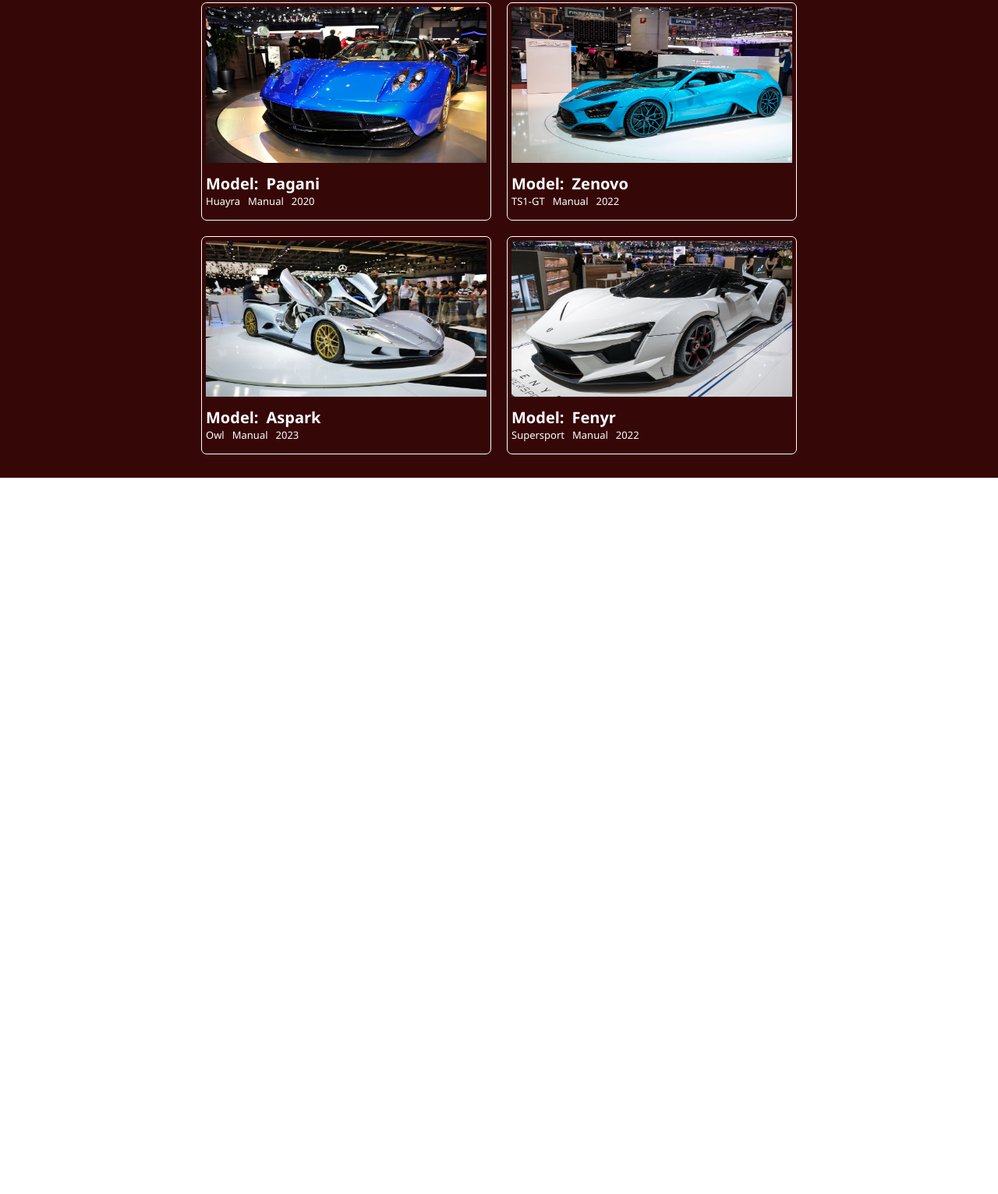
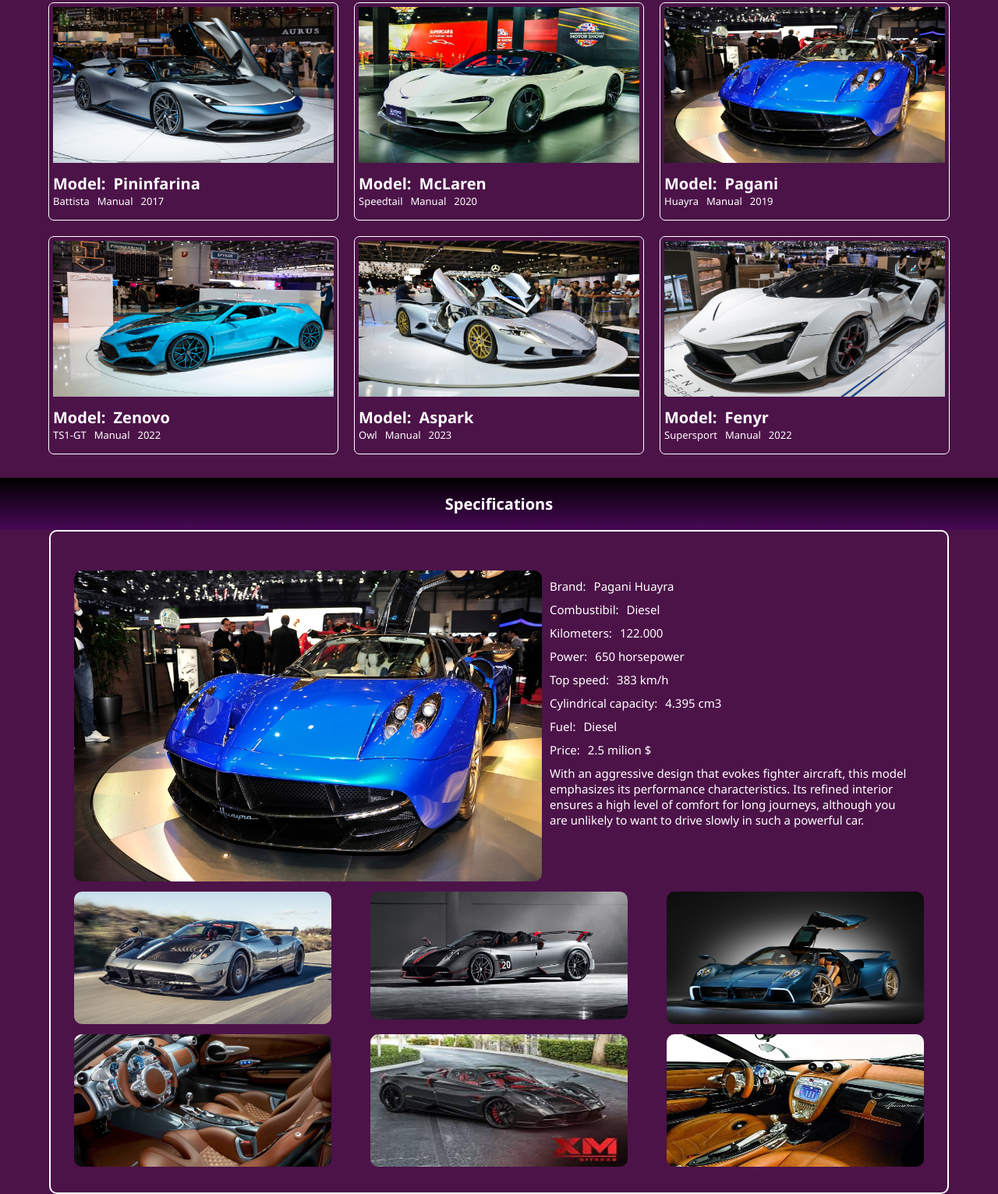
Before and after one commit to alex100588/cars-website, a plain HTML site: page index.html in a window 1280 px wide. Shown: the part 174-1706 px from the top of the page at 78% size. Before the commit the page ends 800 px from the top, so only its background shows below. Drawn offline with Linux system fonts and the light colour scheme.

Commit message:
a doua pagina

```diff
--- a/index.html
+++ b/index.html
@@ -12,16 +12,52 @@
         <img class="logo" src="images/logo.jpg" alt="logo" />
       </a>
       <nav class="navbar">
-        <a href="" class="nav-link">Home</a>
-        <a href="" class="nav-link">Specifications</a>
+        <a href="#home" class="nav-link">Home</a>
+        <a href="#specifications" class="nav-link">Specifications</a>
         <a href="" class="nav-link">Contact</a>
       </nav>
     </header>
     <main>
-      <section class="page-details">
+      <!-- Home page -->
+      <section id="home" class="page-details">
         <h2>Super car models</h2>
-        <div id="home">
+        <div class="home">
           <div class="cars">
+            <div class="car">
+              <img
+                src="images/Pininfarina-Battista.jpg"
+                alt="Pininfarina-Battista.jpg"
+              />
+              <div class="specs">
+                <div class="text">
+                  <h3 class="model">Model:</h3>
+                  <h3 class="model">Pininfarina</h3>
+                </div>
+                <div class="text">
+                  <p class="brand">Battista</p>
+                  <p class="transmision brand">Manual</p>
+                  <p class="year brand">2017</p>
+                </div>
+              </div>
+            </div>
+            <div class="car">
+              <img
+                src="images/McLaren-Speedtail-.jpg"
+                alt="McLaren-Speedtail-"
+              />
+              <div class="specs">
+                <div class="text">
+                  <h3 class="model">Model:</h3>
+                  <h3 class="model">McLaren</h3>
+                </div>
+                <div class="text">
+                  <p class="brand">Speedtail</p>
+                  <p class="transmision brand">Manual</p>
+                  <p class="year brand">2020</p>
+                </div>
+              </div>
+            </div>
+
             <div class="car">
               <img src="images/Pagani-Huayra.jpg" alt="Pagani-Huayra" />
               <div class="specs">
@@ -32,7 +68,7 @@
                 <div class="text">
                   <p class="brand">Huayra</p>
                   <p class="transmision brand">Manual</p>
-                  <p class="year brand">2020</p>
+                  <p class="year brand">2019</p>
                 </div>
               </div>
             </div>
@@ -84,6 +120,78 @@
           </div>
         </div>
       </section>
+
+      <!-- Specification section -->
+      <section id="specifications" class="page-details specificationsDesign">
+        <h2>Specifications</h2>
+
+        <div class="home">
+          <div class="border-design">
+            <div class="flex-container">
+              <div class="image-container">
+                <img src="images/Pagani-Huayra.jpg" alt="Pagani-Huayra" />
+              </div>
+              <div class="specDesign">
+                <div class="text">
+                  <p class="model">Brand:</p>
+                  <p class="model">Pagani Huayra</p>
+                </div>
+                <div class="text">
+                  <p class="model">Combustibil:</p>
+                  <p class="model">Diesel</p>
+                </div>
+                <div class="text">
+                  <p class="model">Kilometers:</p>
+                  <p class="model">122.000</p>
+                </div>
+                <div class="text">
+                  <p class="model">Power:</p>
+                  <p class="model">650 horsepower</p>
+                </div>
+                <div class="text">
+                  <p class="model">Top speed:</p>
+                  <p class="model">383 km/h</p>
+                </div>
+                <div class="text">
+                  <p class="model">Cylindrical capacity:</p>
+                  <p class="model">4.395 cm3</p>
+                </div>
+                <div class="text">
+                  <p class="model">Fuel:</p>
+                  <p class="model">Diesel</p>
+                </div>
+                <div class="text">
+                  <p class="model">Price:</p>
+                  <p class="model"> 2.5 milion $</p>
+                </div>
+                <div class="text">
+                  <p class="model"> With an aggressive design that evokes fighter aircraft, this model emphasizes its performance characteristics. Its refined interior ensures a high level of comfort for long journeys, although you are unlikely to want to drive slowly in such a powerful car.</p>
+                </div>
+              </div>
+            </div>
+            <div class="image-container-2">
+              <div class="images">
+                <img src="images/pagani2.jpg" alt="" />
+              </div>
+              <div class="images">
+                <img src="images/pagani3.avif" alt="" />
+              </div>
+              <div class="images">
+                <img src="images/pagani4.jpg" alt="" />
+              </div>
+              <div class="images">
+                <img src="images/pagani5.jpeg" alt="" />
+              </div>
+              <div class="images">
+                <img src="images/pagani6.jpeg" alt="" />
+              </div>
+              <div class="images">
+                <img src="images/pagani7.avif" alt="" />
+              </div>
+            </div>
+          </div>
+        </div>
+      </section>
     </main>
     <footer></footer>
   </body>
--- a/style.css
+++ b/style.css
@@ -15,13 +15,17 @@
   padding: 0.75rem 5rem;
 }
 
+.header a {
+  padding-top: 1rem;
+}
+
 .logo {
   width: 5rem;
   border-radius: 2rem;
 }
 
 .navbar {
-  width: 40%;
+  width: 35%;
   display: flex;
   justify-content: space-between;
 }
@@ -31,23 +35,21 @@
   text-decoration: none;
   color: #fff;
   text-transform: uppercase;
-}
-
-.page-details {
+  letter-spacing: 0.1rem;
 }
 
 .page-details h2 {
-  background: linear-gradient(black, rgb(55, 3, 3));
+  background: linear-gradient(black, rgb(73, 8, 86));
   text-align: center;
   font-size: 2rem;
   color: #fff;
   padding: 2rem 0;
 }
 
-#home {
+.home {
   display: flex;
   justify-content: center;
-  background-color: rgb(54, 7, 7);
+  background-color: #4c1349;
 }
 
 .cars img {
@@ -57,7 +59,7 @@
 
 .cars {
   display: grid;
-  grid-template-columns: repeat(2, 1fr);
+  grid-template-columns: repeat(3, 1fr);
   margin: 2rem;
 }
 
@@ -88,6 +90,57 @@
   font-size: 1.3rem;
 }
 
+.specificationsDesign{
+    background-color: #4c1349;
+}
+
+.border-design{
+    border: 2px solid white;
+    border-radius: 1rem;
+    padding: 3rem;
+}
+
+.flex-container{
+    margin-top: 2rem;
+    margin-bottom: 1rem;
+    display: flex;
+    width: 85vw;
+}
+
+
+.image-container img{
+    width: 60rem;
+    border-radius: 1rem;
+}
+
+.specDesign{
+    margin-left: 1rem;
+    color: white;
+}
+
+.specDesign p{
+    font-size: 1.5rem;
+}
+
+.image-container-2{
+    display: grid;
+    grid-template-columns: repeat(3, 1fr);
+    column-gap: 5rem;
+    row-gap: 1rem;
+}
+
+.images img{
+    width: 33rem;
+    border-radius: 1rem;
+    max-height: 17rem;
+}
+
+@media screen and (max-width: 1000px) {
+  .cars {
+    grid-template-columns: repeat(2, 1fr);
+  }
+}
+
 @media screen and (max-width: 600px) {
   .navbar {
     width: 75%;
```
Also changed, not shown: images/McLaren-Speedtail-.jpg (added), images/Pininfarina-Battista.jpg (added), images/pagani2.jpg (added), images/pagani3.avif (added), images/pagani3.jpg (added), images/pagani4.jpg (added), images/pagani5.jpeg (added), images/pagani6.jpeg (added), images/pagani7.avif (added).
